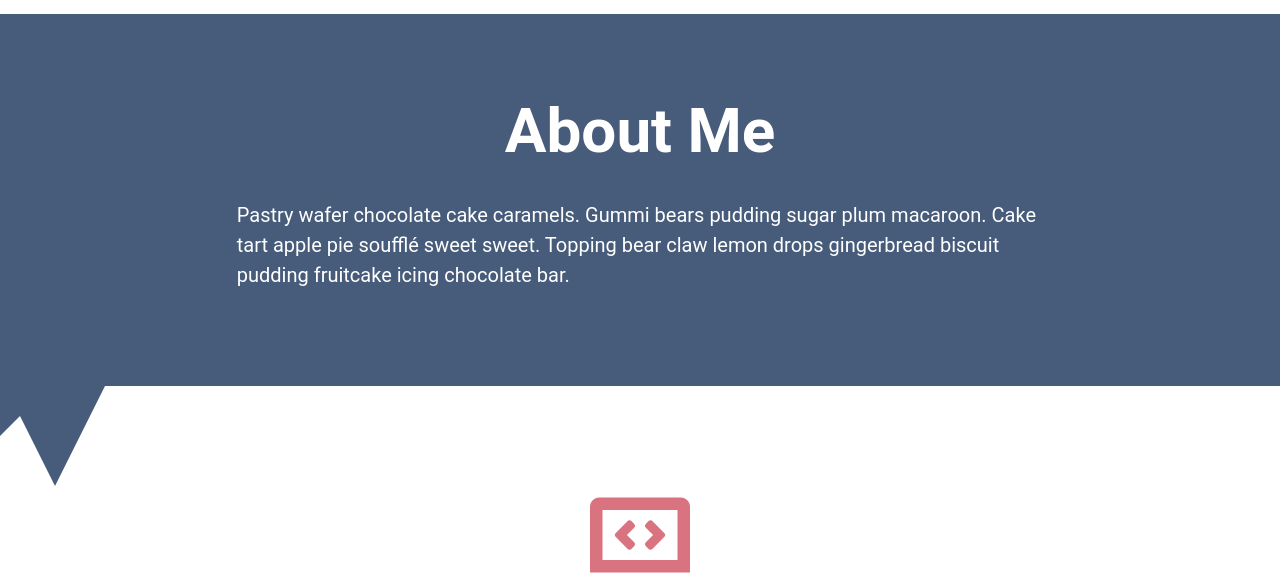
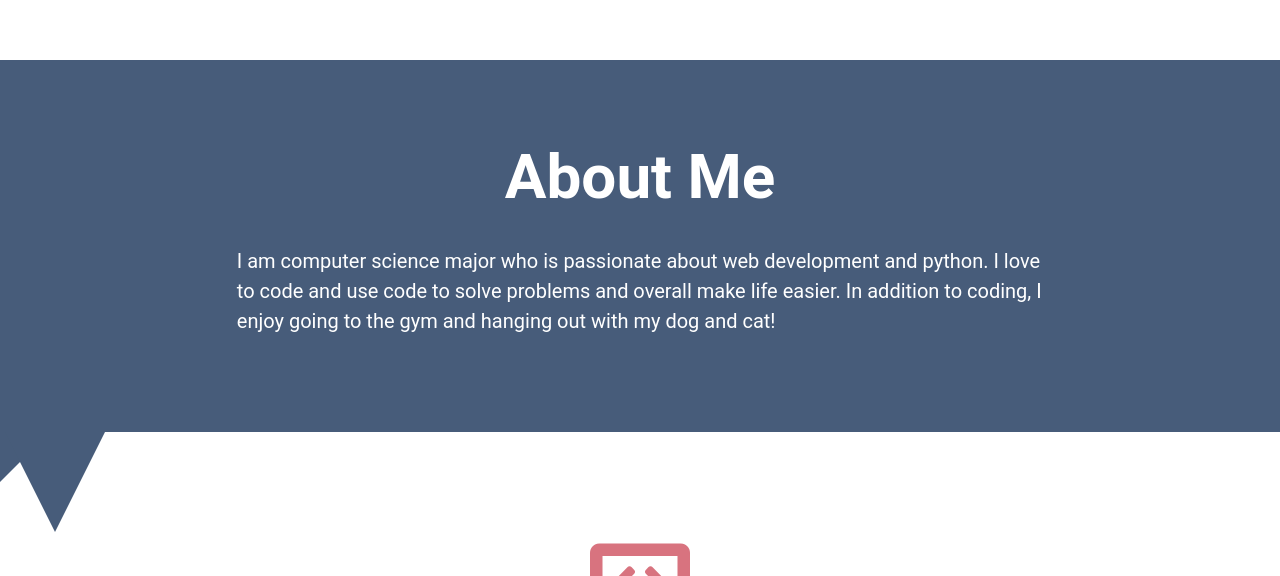
Before and after one commit to arnavpatel82/python-techdegree-5, a Flask app: page / in a window 1280 px wide. Shown: the part 794-1370 px from the top of the page. Run offline with Flask 2, Linux system fonts and the light colour scheme; data comes from the database, SQL or seed files in the repository; both versions use the stored data as it was after the commit.

Commit message:
frontend text is filled in

```diff
--- a/templates/index.html
+++ b/templates/index.html
@@ -3,17 +3,16 @@
 {% block content %}
     <section class="header">
         <h1>Python Developer</h1>
-        <p>A short one-liner about your love of coding.</p>
-        <img src="https://cdn.pixabay.com/photo/2016/11/29/13/14/attractive-1869761_1280.jpg" alt="Headshot of myself">
+        <p>"Any fool can write code that a computer can understand. Good programmers write code that humans can understand."</p>
+        <p>– Martin Fowler</p>
+        <img src="/static/Picture.JPG" alt="Headshot of myself">
     </section>
     <section id="about">
         <h2>About Me</h2>
         <p>
-            Pastry wafer chocolate cake caramels.
-            Gummi bears pudding sugar plum macaroon.
-            Cake tart apple pie soufflé sweet sweet.
-            Topping bear claw lemon drops gingerbread
-            biscuit pudding fruitcake icing chocolate bar.
+            I am computer science major who is passionate about web development and python. I love to code and use code
+            to solve problems and overall make life easier. In addition to coding, I enjoy going to the gym and
+            hanging out with my dog and cat!
         </p>
         <div id="triangle1"></div>
         <div id="triangle2"></div>
@@ -58,14 +57,8 @@
         <i class="fas fa-paper-plane"></i>
         <h2>Contact Me</h2>
         <p>
-            Pastry wafer chocolate cake caramels.
-            Gummi bears pudding sugar plum macaroon.
-            Cake tart apple pie soufflé sweet sweet.
-            Topping bear claw lemon drops gingerbread biscuit pudding fruitcake icing chocolate bar.
-        </p>
-        <p>
             <i class="fas fa-envelope"></i>
-            my_email@email.com
+            arnav.patel@sh.ycef.com
         </p>
     </section>
 {% endblock %}
```
Also changed, not shown: pets.db, static/Picture copy.JPG (added), static/Picture.JPG (added), 2 other files.
